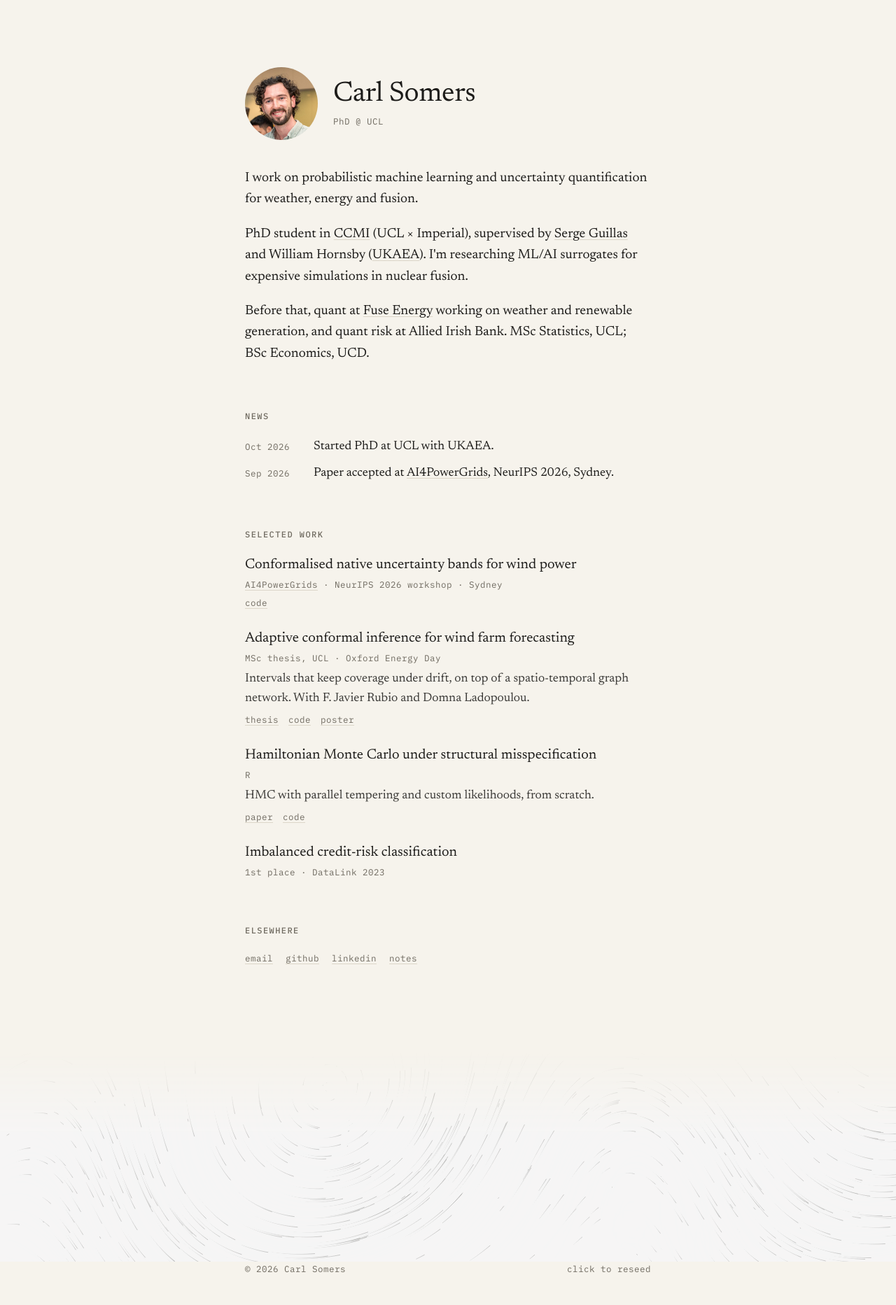
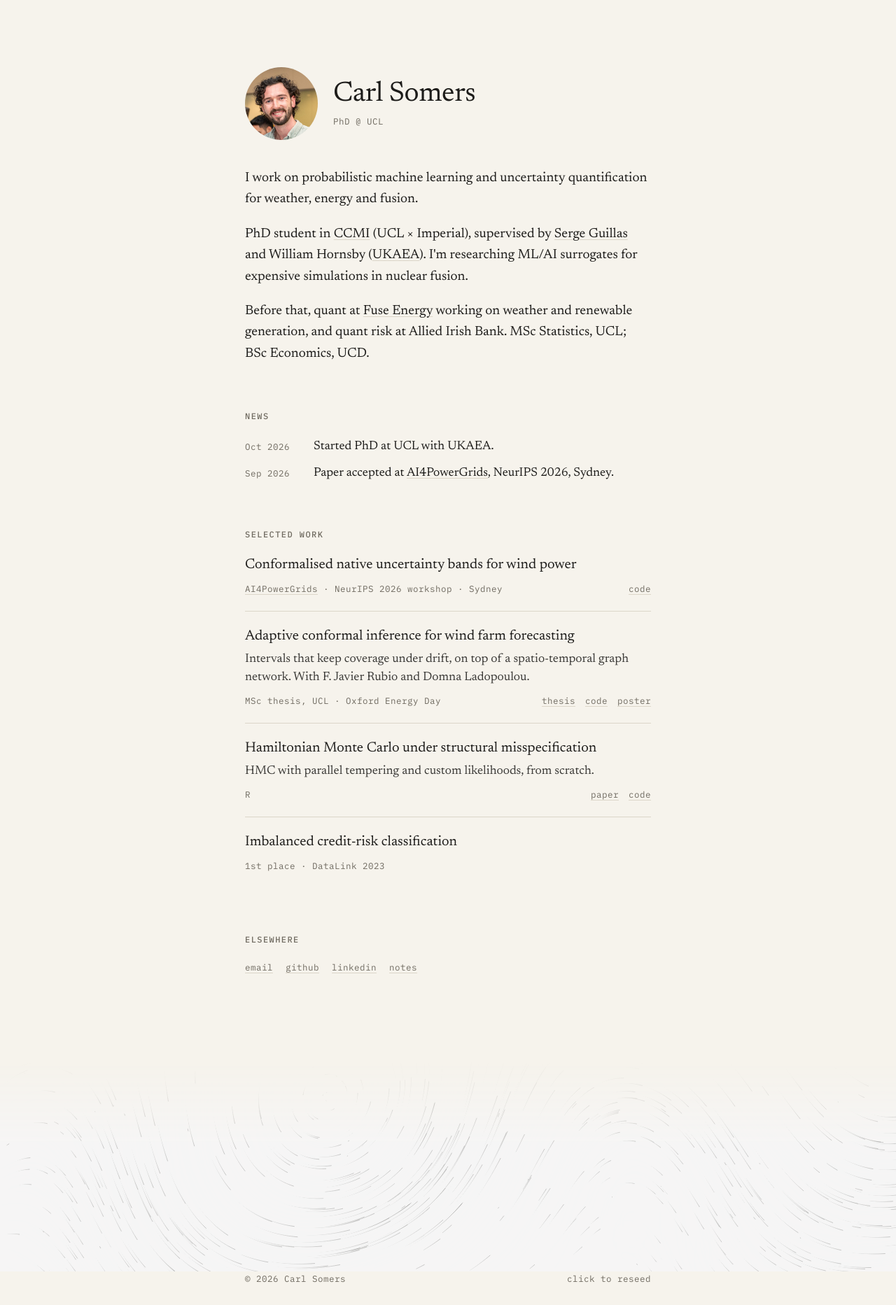
Before and after one commit to CSomers3/csomers3.github.io, a Jekyll site: the page index.html, which Jekyll copies as it is, in a window 1280 px wide. Shown: the whole page at 70% size. Built offline with Jekyll 4.4.1, drawn with Linux system fonts in a browser that asks for light colours.

Commit message:
Give selected work items a clean title, description, footer structure

```diff
--- a/index.html
+++ b/index.html
@@ -87,12 +87,13 @@
   p { margin: 0 0 1em; }
 
   ul.items { list-style: none; margin: 0; padding: 0; }
-  ul.items li { margin-bottom: 28px; }
-  .item-title { font-size: 20px; line-height: 1.35; margin: 0 0 4px; }
-  .item-meta { display: block; margin-bottom: 6px; }
-  .item-desc { margin: 0; opacity: .86; font-size: 17.5px; }
-  .links { margin-top: 6px; }
-  .links a { margin-right: 14px; }
+  ul.items li { padding: 22px 0; border-top: 1px solid var(--rule); }
+  ul.items li:first-child { padding-top: 0; border-top: 0; }
+  .item-title { font-size: 20px; line-height: 1.35; margin: 0; }
+  .item-desc { margin: 6px 0 0; opacity: .86; font-size: 17.5px; line-height: 1.5; }
+  .item-foot { display: flex; justify-content: space-between; flex-wrap: wrap; gap: 4px 16px; margin-top: 10px; }
+  .links a { margin-left: 14px; }
+  .links a:first-child { margin-left: 0; }
 
   ul.news { list-style: none; margin: 0; padding: 0; }
   ul.news li { display: grid; grid-template-columns: 86px 1fr; gap: 12px; margin-bottom: 10px; font-size: 17.5px; }
@@ -147,24 +148,21 @@
   <ul class="items">
     <li>
       <p class="item-title">Conformalised native uncertainty bands for wind power</p>
-      <span class="item-meta mono"><a href="https://ai4powergrids.github.io/">AI4PowerGrids</a> · NeurIPS 2026 workshop · Sydney</span>
-      <div class="links mono"><a href="https://github.com/CSomers3/uq4wind">code</a></div>
+      <div class="item-foot mono"><span><a href="https://ai4powergrids.github.io/">AI4PowerGrids</a> · NeurIPS 2026 workshop · Sydney</span><span class="links"><a href="https://github.com/CSomers3/uq4wind">code</a></span></div>
     </li>
     <li>
       <p class="item-title">Adaptive conformal inference for wind farm forecasting</p>
-      <span class="item-meta mono">MSc thesis, UCL · Oxford Energy Day</span>
       <p class="item-desc">Intervals that keep coverage under drift, on top of a spatio-temporal graph network. With F. Javier Rubio and Domna Ladopoulou.</p>
-      <div class="links mono"><a href="docs/Thesis.pdf">thesis</a><a href="https://github.com/CSomers3/conformal_forecasting">code</a><a href="docs/Poster_ReliableUQ_CarlSomers.pdf">poster</a></div>
+      <div class="item-foot mono"><span>MSc thesis, UCL · Oxford Energy Day</span><span class="links"><a href="docs/Thesis.pdf">thesis</a><a href="https://github.com/CSomers3/conformal_forecasting">code</a><a href="docs/Poster_ReliableUQ_CarlSomers.pdf">poster</a></span></div>
     </li>
     <li>
       <p class="item-title">Hamiltonian Monte Carlo under structural misspecification</p>
-      <span class="item-meta mono">R</span>
       <p class="item-desc">HMC with parallel tempering and custom likelihoods, from scratch.</p>
-      <div class="links mono"><a href="docs/HMC_under_Misspecification.pdf">paper</a><a href="https://github.com/CSomers3/Misspecified-HMC">code</a></div>
+      <div class="item-foot mono"><span>R</span><span class="links"><a href="docs/HMC_under_Misspecification.pdf">paper</a><a href="https://github.com/CSomers3/Misspecified-HMC">code</a></span></div>
     </li>
     <li>
       <p class="item-title">Imbalanced credit-risk classification</p>
-      <span class="item-meta mono">1st place · DataLink 2023</span>
+      <div class="item-foot mono"><span>1st place · DataLink 2023</span></div>
     </li>
   </ul>
 
```
